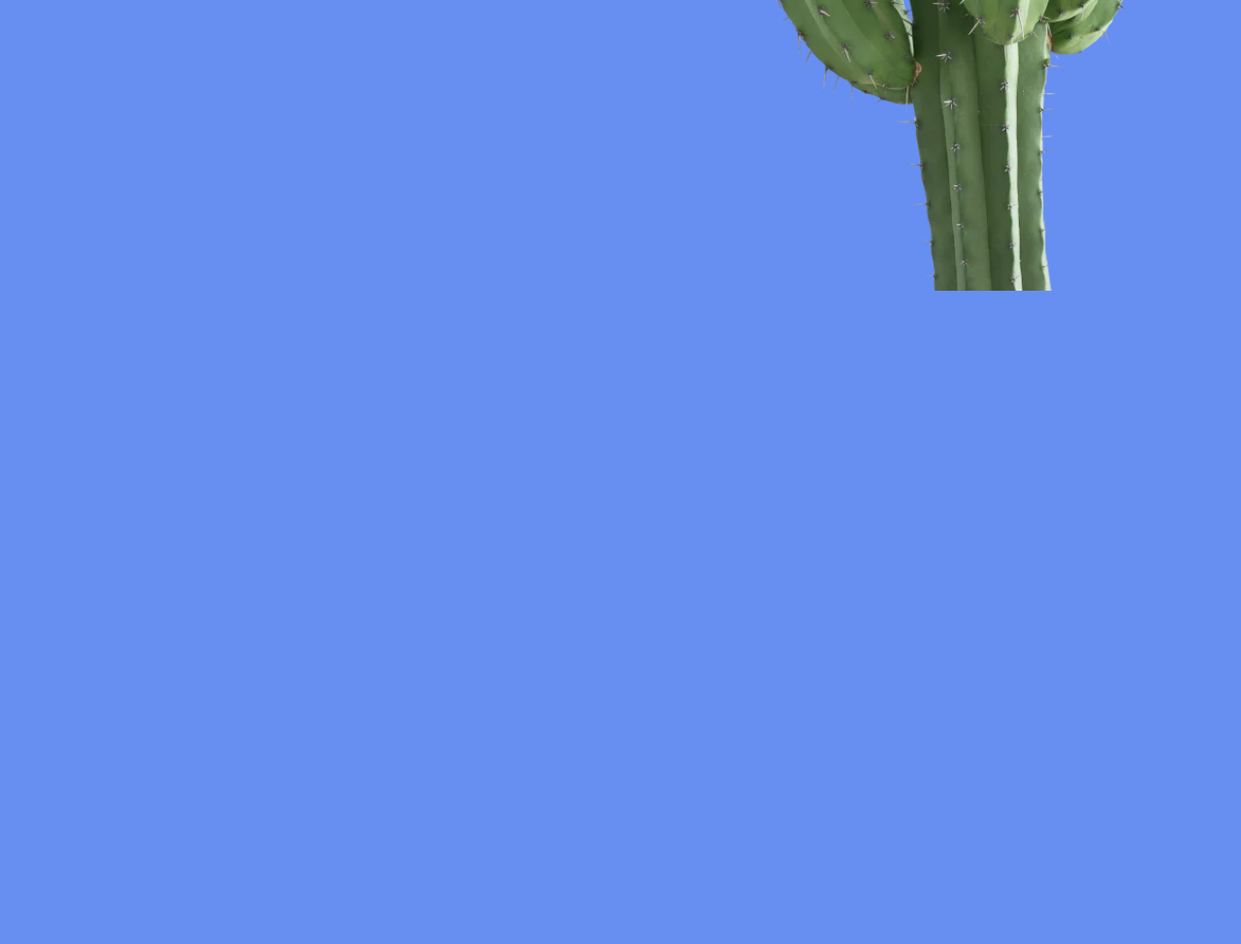
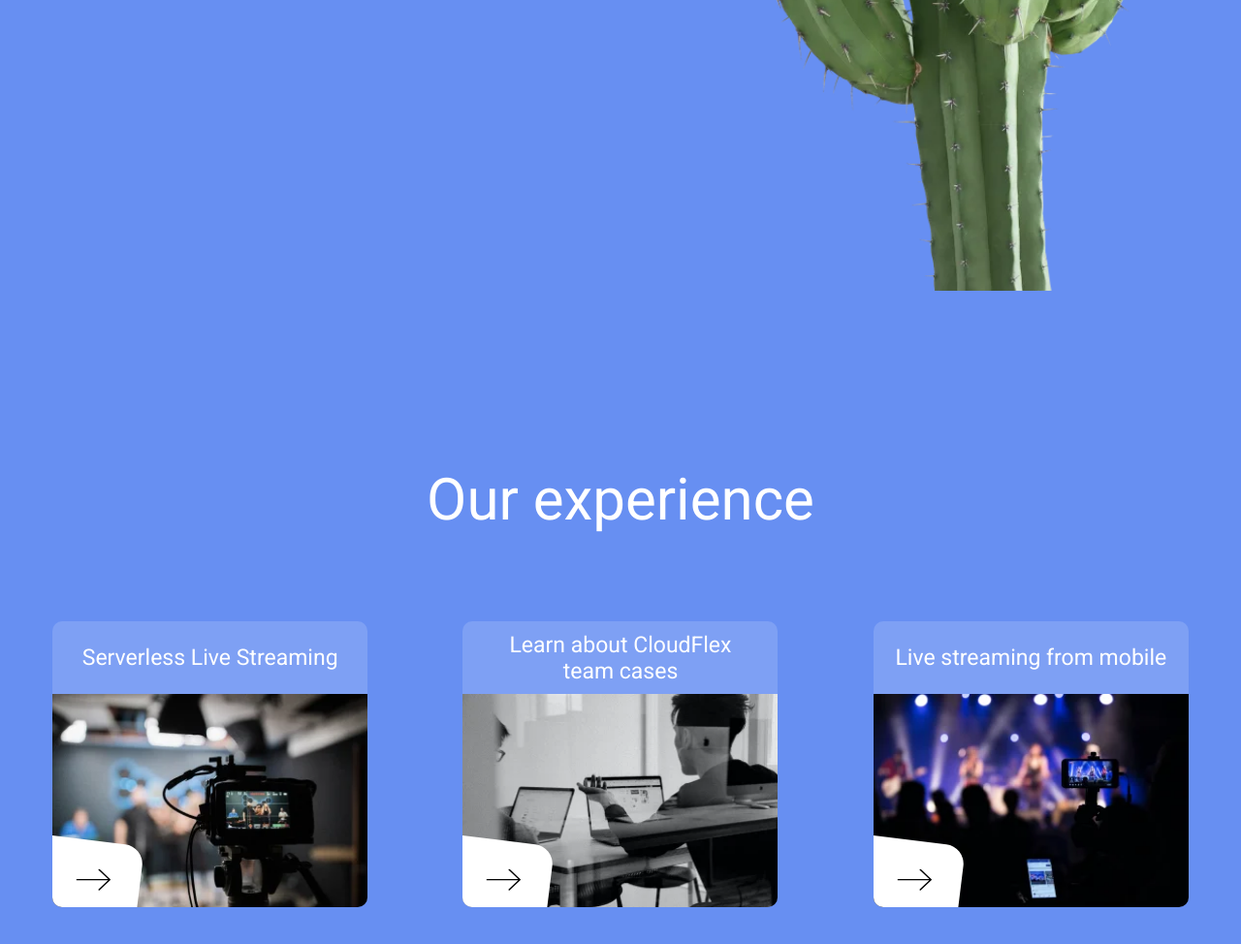
Before and after one commit to Yaroslav-Lazovski/live_streaming, a website: page index.html in a window 1280 px wide. Shown: the part 3538-4512 px from the top of the page at 97% size. Before the commit the page ends 3838 px from the top, so only its background shows below. Drawn offline with nearby package versions, Linux system fonts and the light colour scheme; files that its build step writes are made by us from their sources.

Commit message:
experience

```diff
--- a/index.html
+++ b/index.html
@@ -175,6 +175,52 @@
                 </div>
             </div>
         </section>
+
+        <section class="experience-section" aria-label="experience section">
+            <div class="container">
+                <div class="experience">
+                    <h2 class="experience__title">Our experience</h2>
+
+                    <div class="experience__cards-wrapper">
+                        <figure class="img-card">
+                            <h3 class="img-card__title">Serverless Live Streaming</h3>
+                            <img src="assets/img/card_shooting.webp" alt="card shooting img" class="img-card__preview">
+                            <button class="img-card__btn">
+                                <svg class="img-card__btn-icon" aria-label="arrow icon">
+                                    <use href="assets/sprites.svg#arrow-icon"></use>
+                                </svg>
+                            </button>
+                        </figure>
+
+                        <figure class="img-card">
+                            <h3 class="img-card__title">
+                                <span>Learn about CloudFlex</span>
+                                <span>team cases</span>
+                            </h3>
+                            <img src="assets/img/card_working.webp" alt="card working img" class="img-card__preview">
+                            <button class="img-card__btn">
+                                <svg class="img-card__btn-icon" aria-label="arrow icon">
+                                    <use href="assets/sprites.svg#arrow-icon"></use>
+                                </svg>
+                            </button>
+                        </figure>
+
+                        <figure class="img-card">
+                            <h3 class="img-card__title">
+                                Live streaming from mobile
+                            </h3>
+                            <img src="assets/img/card_streaming.webp" alt="card streaming img"
+                                class="img-card__preview">
+                            <button class="img-card__btn">
+                                <svg class="img-card__btn-icon" aria-label="arrow icon">
+                                    <use href="assets/sprites.svg#arrow-icon"></use>
+                                </svg>
+                            </button>
+                        </figure>
+                    </div>
+                </div>
+            </div>
+        </section>
     </main>
 </body>
 
--- a/styles/_cards.scss
+++ b/styles/_cards.scss
@@ -54,3 +54,65 @@
         }
     }
 }
+
+.img-card {
+    position: relative;
+    width: 325px;
+    height: 295px;
+    border-radius: 10px;
+    background-color: color.adjust(v.$color_white, $alpha: -0.85);
+    @include m.d-flex(space-between, center, nowrap, column, 0, 0);
+    overflow: hidden;
+    flex-shrink: 0;
+
+    &__title {
+        @include m.font(23px, 400, v.$color_white);
+        @include m.d-flex(center, center, nowrap, column, 0, 0);
+        flex-grow: 1;
+    }
+
+    &__preview {
+        width: 100%;
+        height: 220px;
+    }
+
+    &__btn {
+        @include m.position(absolute, 1, -1, bottom, left, -20px, -30px);
+        width: 120px;
+        height: 90px;
+        border-radius: 20px;
+        border: none;
+        background: v.$color_white;
+        rotate: 7deg;
+        transition: rotate 0.2s;
+
+        &-icon {
+            width: 36px;
+            height: 23px;
+            fill: v.$color_black;
+            rotate: -7deg;
+            translate: 12px -3px;
+        }
+
+        &:hover {
+            cursor: pointer;
+            rotate: 7deg;
+            scale: 1.3;
+
+            .img-card__btn-icon {
+                rotate: -7deg;
+                translate: 17px -8px;
+            }
+        }
+    }
+
+    &:hover {
+        cursor: pointer;
+        box-shadow: 0 8px 20px 12px rgba(0, 0, 0, 0.15),
+            inset 0 -5px 70px 25px rgba(0, 0, 0, 0.2);
+    }
+
+    @media (max-width: v.$media-min) {
+        width: 300px;
+    }
+}
--- /dev/null
+++ b/styles/_experience.scss
@@ -0,0 +1,23 @@
+@use "variables" as v;
+@use "mixins.scss" as m;
+
+.experience {
+    padding: 180px 0;
+    margin: 0 auto;
+    text-align: center;
+    @include m.d-flex(start, center, nowrap, column, 0, 90px);
+
+    &__title {
+        @include m.font(60px, 400, v.$color-white);
+
+        @media (max-width: v.$media-sm) {
+            @include m.font(35px, 400, v.$color-white);
+        }
+    }
+
+    &__cards-wrapper {
+        @include m.d-flex(space-around, center, wrap, row, 20px, 55px);
+        width: 100%;
+        padding: 0 15px;
+    }
+}
--- a/styles/_importer.scss
+++ b/styles/_importer.scss
@@ -4,3 +4,4 @@
 @forward "cards";
 @forward "work";
 @forward "about";
+@forward "experience";
```
